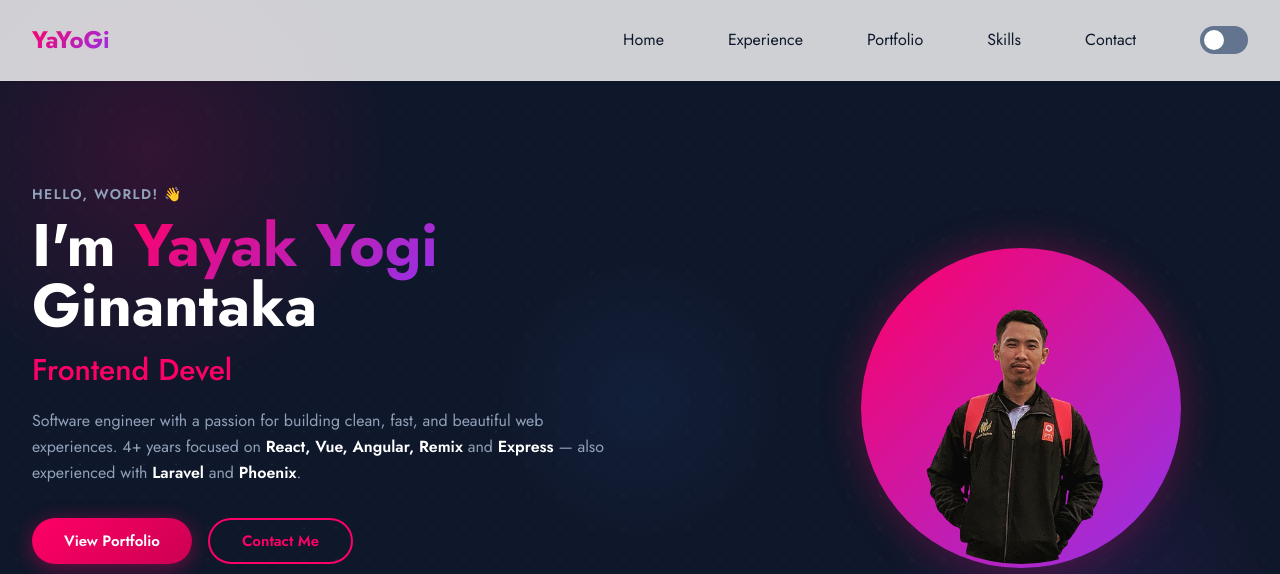
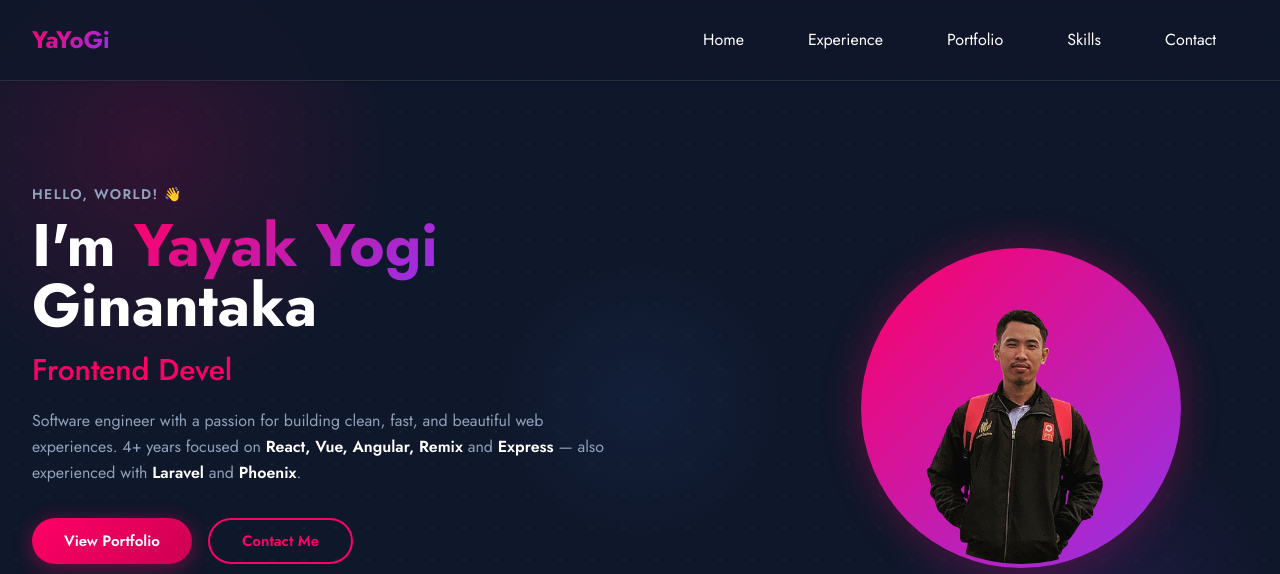
Before and after one commit to yayakyogi/portfolio, a website: page index.html in a window 1280 px wide. Shown: the top 574 px of the page. Drawn offline with nearby package versions, Linux system fonts and the light colour scheme.

Commit message:
enforce dark mode permanently
Remove the light/dark toggle and always apply the dark class to <html>.

Co-Authored-By: Claude Sonnet 4.6 <noreply@anthropic.com>

```diff
--- a/index.html
+++ b/index.html
@@ -1,5 +1,5 @@
 <!DOCTYPE html>
-<html lang="en" class="scroll-smooth">
+<html lang="en" class="scroll-smooth dark">
   <head>
     <meta charset="UTF-8" />
     <meta http-equiv="X-UA-Compatible" content="IE=edge" />
@@ -16,17 +16,6 @@
     />
     <link href="dist/output.css" rel="stylesheet" />
     <title>Portfolio</title>
-    <script>
-      if (
-        localStorage.theme === "dark" ||
-        (!("theme" in localStorage) &&
-          window.matchMedia("(prefers-color-scheme: dark)").matches)
-      ) {
-        document.documentElement.classList.add("dark");
-      } else {
-        document.documentElement.classList.remove("dark");
-      }
-    </script>
   </head>
 
   <body class="bg-white dark:bg-dark">
@@ -99,20 +88,6 @@
                     class="mx-8 flex py-2 text-base text-dark group-hover:text-primary dark:text-white"
                     >Contact</a
                   >
-                </li>
-                <li class="mt-3 flex items-center pl-8 lg:mt-0">
-                  <div class="flex">
-                    <input type="checkbox" class="hidden" id="dark-toggle" />
-                    <label for="dark-toggle">
-                      <div
-                        class="flex h-7 w-12 cursor-pointer items-center rounded-full bg-slate-500 p-1"
-                      >
-                        <div
-                          class="toggle-circle h-5 w-5 rounded-full bg-white transition duration-300 ease-in-out"
-                        ></div>
-                      </div>
-                    </label>
-                  </div>
                 </li>
               </ul>
             </nav>
```
Also changed, not shown: dist/js/script.js, 1 other file.
